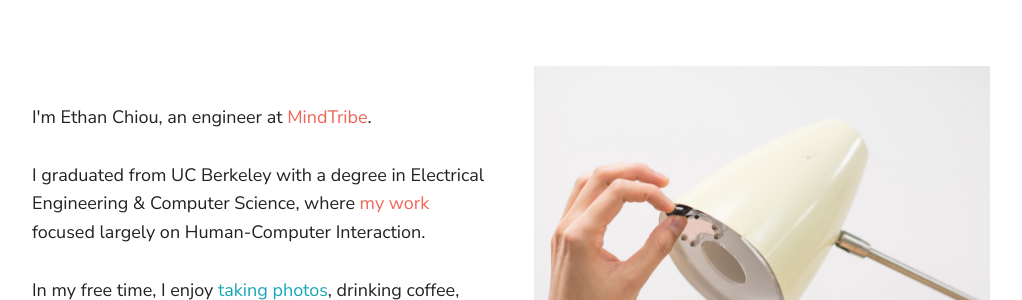
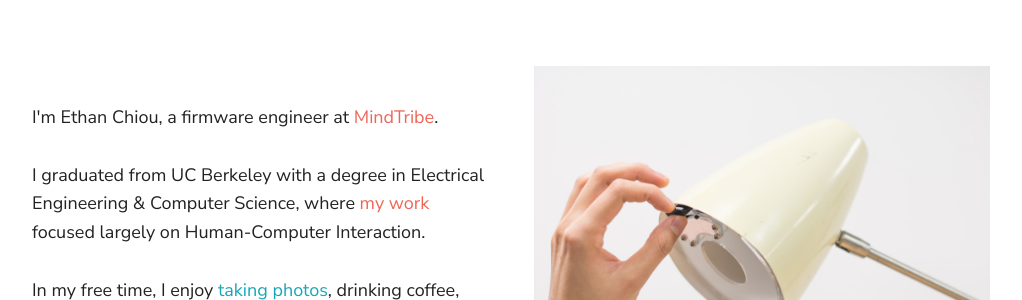
Before and after one commit to echiou/echiou.github.io, a Jekyll site: the page built from index.html, in a window 1280 px wide. Shown: the part 232-532 px from the top of the page, without its empty margins (128-1150 px from the left). Built offline with Jekyll 4.4.1, drawn with Linux system fonts in a browser that asks for light colours; nearby versions of some CDN libraries.

Commit message:
Adding gems

```diff
--- a/Gemfile
+++ b/Gemfile
@@ -1,7 +1,9 @@
 source 'https://rubygems.org'
 
-gem 'jekyll', '3.5.2'
+gem 'jekyll', '3.8.5'
 
 group :jekyll_plugins do
   gem 'jekyll-paginate'
+  gem 'jekyll-optional-front-matter'
+  gem 'jekyll-email-protect'
 end
--- a/_config.yml
+++ b/_config.yml
@@ -22,3 +22,5 @@
 # plugins
 plugins:
   - jekyll-paginate
+  - jekyll-optional-front-matter
+  - jekyll-email-protect
--- a/_layouts/post.html
+++ b/_layouts/post.html
@@ -24,5 +24,7 @@
       </div>
     </div>
 
+    <div class="back"><a href="/blog" class="link-color"><span class="fa fa-long-arrow-left"></span> Back</a></div>
+
   </div>
 </main>
--- a/css/main.scss
+++ b/css/main.scss
@@ -24,19 +24,11 @@
 // Universal –––––––––––––––––––––––––––––––––––––––––––––––––––––––––––––––––––
 // –––––––––––––––––––––––––––––––––––––––––––––––––––––––––––––––––––––––––––––
 
-.play-color {
+.play-color, .play a {
   color: $play-color;
 }
 
-.play a {
-  color: $play-color;
-}
-
-.work-color {
-  color: $work-color;
-}
-
-.work a {
+.work-color, .work a {
   color: $work-color;
 }
 
@@ -422,7 +414,7 @@
 }
 
 .footer-copyright {
-  margin-bottom: 0.6rem;
+  margin-bottom: 0.6 rem;
 }
 
 .footer-list {
--- a/index.html
+++ b/index.html
@@ -6,7 +6,7 @@
     <div class="container u-vertical-align">
       <div class="row index-content">
         <div class="six columns index-left u-vertical-align">
-          I'm Ethan Chiou, an engineer at <a href="http://mindtribe.com" target="_blank" class="index-link work-color" id="index-mindtribe">MindTribe</a>.<br><br>I graduated from UC Berkeley with a degree in Electrical Engineering & Computer Science, where <a href="/work" class="index-link work-color" id="index-hci">my work</a> focused largely on Human-Computer Interaction.<br><br>In my free time, I enjoy <a href="/blog" class="index-link play-color" id="index-photos">taking photos</a>, drinking coffee, and making things with my hands.
+          I'm Ethan Chiou, a firmware engineer at <a href="http://mindtribe.com" target="_blank" class="index-link work-color" id="index-mindtribe">MindTribe</a>.<br><br>I graduated from UC Berkeley with a degree in Electrical Engineering & Computer Science, where <a href="/work" class="index-link work-color" id="index-hci">my work</a> focused largely on Human-Computer Interaction.<br><br>In my free time, I enjoy <a href="/blog" class="index-link play-color" id="index-photos">taking photos</a>, drinking coffee, and making things with my hands.
           <br>
         </div>
         <div class="six columns index-right u-vertical-align">
```
Also changed, not shown: Gemfile.lock.
